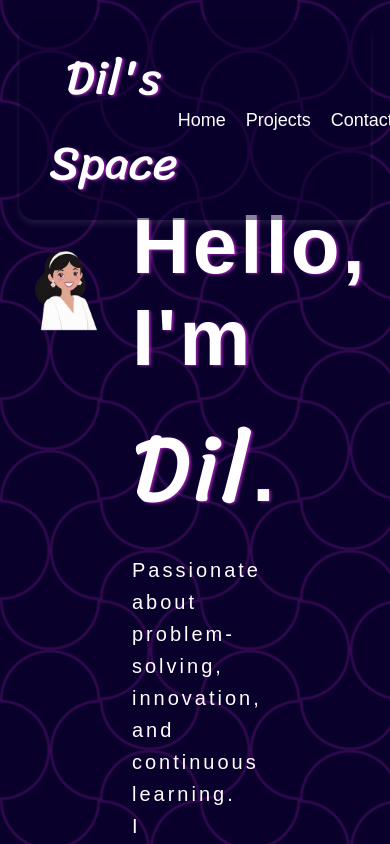
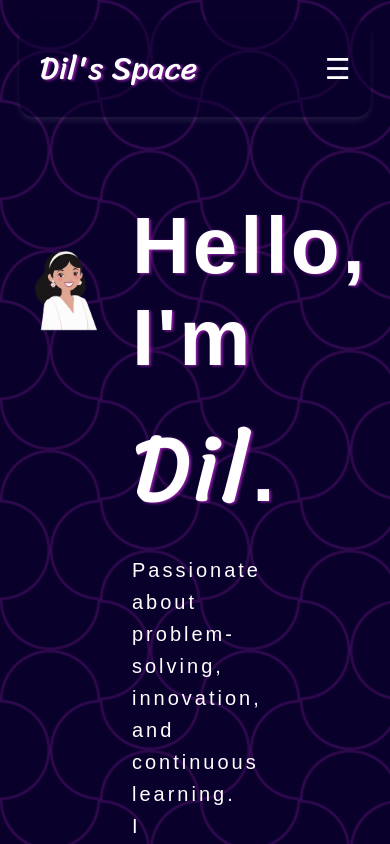
Before and after one commit to dilmi214/dils-portfolio, a React (Vite) app in the folder my-app/: page / in a window 390 px wide. Shown: the top 844 px of the page. Built offline with nearby package versions, Linux system fonts and the light colour scheme; the HTML template or start-up script is replaced by a standard one; a web font is replaced by a local one.

Commit message:
made nav bar mobile responsive

```diff
--- a/my-app/src/components/Navbar.css
+++ b/my-app/src/components/Navbar.css
@@ -22,7 +22,7 @@
     font-style: normal;
     font-size: 3rem;
     color: #ffffff;
-    text-shadow: 2px 1px 3px rgba(238, 49, 255, 0.6);
+    text-shadow: 2px 1px 3px #ee31ff99;
     background-color: transparent;
 }
 
@@ -32,32 +32,79 @@ img {
     height: auto;
 }
 
-/* Navigation Links */
-.navbar ul {
+li {
+    background-color: transparent;
+}
+
+.nav-links {
     list-style: none;
     display: flex;
     gap: 20px;
     margin: 0;
     padding: 0;
     background-color: transparent;
-}
+  }
 
-.navbar ul li {
+  .nav-links li {
     background-color: transparent;
-}
-ul a {
+  }
+
+  .nav-links a {
     text-decoration: none;
     font-size: 18px;
     font-weight: 500;
     color: #ffffff;
     transition: color 0.3s ease-in-out;
     background-color: transparent;
-}
+  }
 
-ul a:hover {
+  .nav-links a:hover {
     color: #ee31ff;
-}
+  }
 
-li {
+  .navbar-header {
+    display: flex;
+    align-items: center;
+    width: 100%;
+    justify-content: space-between;
     background-color: transparent;
-}
+  }
+
+  .hamburger {
+    display: none;
+  }
+
+  @media (max-width: 768px) {
+    .navbar {
+        flex-direction: column; /* Stack items vertically */
+        align-items: flex-start;
+        padding: 20px;
+    }
+
+    .fancy-text {
+      font-size: 2rem;
+    }
+
+    .nav-links {
+      flex-direction: column;
+      gap: 10px;
+      width: 100%;
+      display: none; /* Hide by default */
+      margin-top: 10px;
+    }
+
+    .nav-links.show {
+      display: flex;
+    }
+
+
+    .hamburger {
+      display: block;
+      cursor: pointer;
+      font-size: 1.8rem;
+      color: #fff;
+      background: none;
+      border: none;
+      margin-left: auto;
+    }
+  }
--- a/my-app/src/components/Navbar.jsx
+++ b/my-app/src/components/Navbar.jsx
@@ -2,19 +2,29 @@ import React from 'react'
 import { Link } from 'react-router-dom'
 import '../components/Navbar.css';
 import { socialLinks } from '../assets/links';
+import { useState } from 'react';
 
 const Navbar = () => {
+  const [menuOpen, setMenuOpen] = useState(false);
+
   return (
     <div className='navbar'>
-        <p className='fancy-text'>Dil's Space</p>
-        <ul>
-            <Link to='/'><li>Home</li></Link>
-            <Link to='/projects'><li>Projects</li></Link>
-            {/* <Link to = '/beyond-code'><li>Beyond Code</li></Link> */}
-            <Link to={`/contact?github=${encodeURIComponent(socialLinks.github)}&linkedin=${encodeURIComponent(socialLinks.linkedin)}&insta=${encodeURIComponent(socialLinks.insta)}&mail=${encodeURIComponent(socialLinks.mail)}`}>Contact</Link>
-        </ul>
+        <div className="navbar-header">
+          <p className="fancy-text">Dil's Space</p>
+          <button className="hamburger" onClick={() => setMenuOpen(!menuOpen)}>
+            ☰
+          </button>
+        </div>
+
+        <ul className={`nav-links ${menuOpen ? 'show' : ''}`}>
+
+        <Link to='/'><li>Home</li></Link>
+        <Link to='/projects'><li>Projects</li></Link>
+        {/* <Link to='/beyond-code'><li>Beyond Code</li></Link> */}
+        <Link to={`/contact?github=${encodeURIComponent(socialLinks.github)}&linkedin=${encodeURIComponent(socialLinks.linkedin)}&insta=${encodeURIComponent(socialLinks.insta)}&mail=${encodeURIComponent(socialLinks.mail)}`}>Contact</Link>
+      </ul>
     </div>
-  )
-}
+  );
+};
 
-export default Navbar
+export default Navbar;
```
